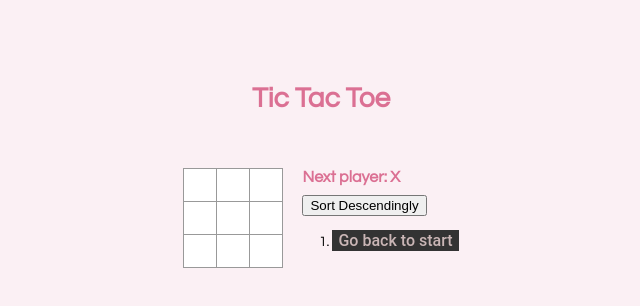
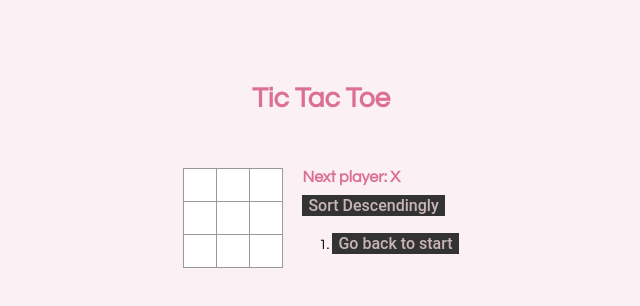
Before and after one commit to ThulasiA/tic-tac-toe, a React app: page / in a window 1280 px wide. Shown: the whole page, without its empty margins (319-959 px from the left). Built offline with nearby package versions, Linux system fonts and the light colour scheme.

Commit message:
Changed toggle button style

```diff
--- a/src/index.css
+++ b/src/index.css
@@ -70,7 +70,8 @@ h1 {
   margin-bottom: 0.2em;
 }
 
-.button-selected-bold {
+.button-selected-bold,
+.btn-toggle {
   background: #333333;
   border: none;
   color: #cab6b6;
```
